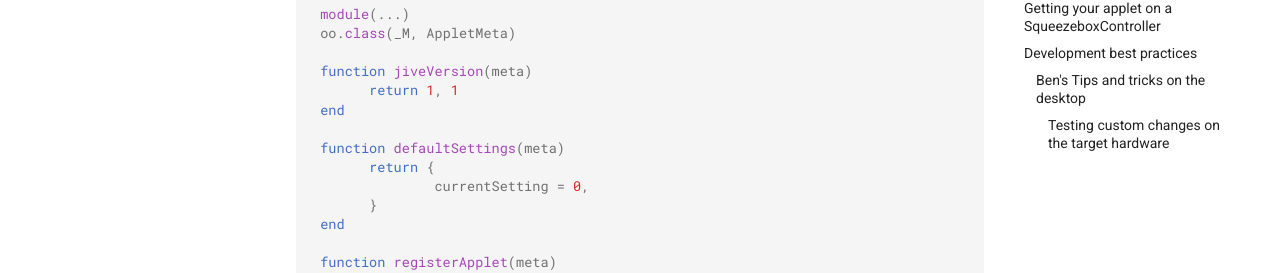
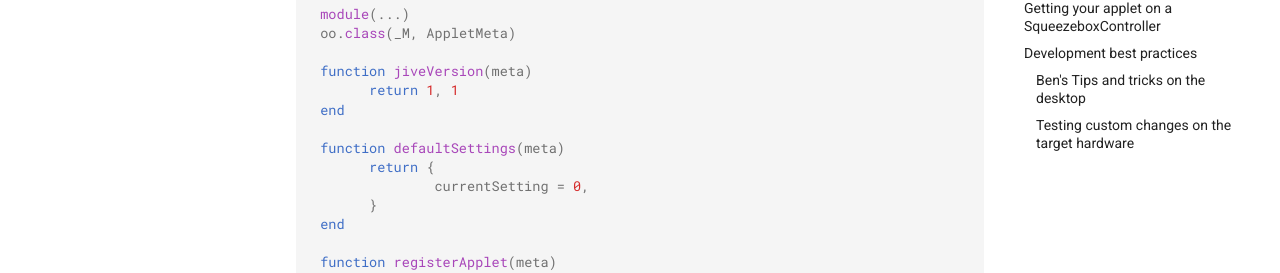
Before and after one commit to LMS-Community/lms-community.github.io, an MkDocs documentation site: the page built from docs/reference/squeezeplay-applet.md, in a window 1280 px wide and 900 px high, scrolled down 496 px. Shown: the part 607-880 px from the top of the window. Built offline with MkDocs 1.6.1 and Material for MkDocs 9.7.7, drawn with Linux system fonts in a browser that asks for light colours; comment, search, counter and statistics services are not loaded.

Commit message:
Fix title level

````diff
--- a/docs/reference/squeezeplay-applet.md
+++ b/docs/reference/squeezeplay-applet.md
@@ -607,7 +607,7 @@ export LUA_PATH=$LUA_PATH\;/Users/bklaas/svk/squeezeplay/7.5/trunk/squeezeplay/s
 export LUA_PATH=$LUA_PATH\;/Users/bklaas/svk/squeezeplay/7.5/trunk/squeezeplay/src/squeezeplay_test/share/?.lua
 ```
 
-#### Testing custom changes on the target hardware
+### Testing custom changes on the target hardware
 
 For testing on the target device (e.g., Squeezebox Radio) use secure copy (scp) to transfer the appropiate files to the device. You can do this with scp on a console like
 
````
